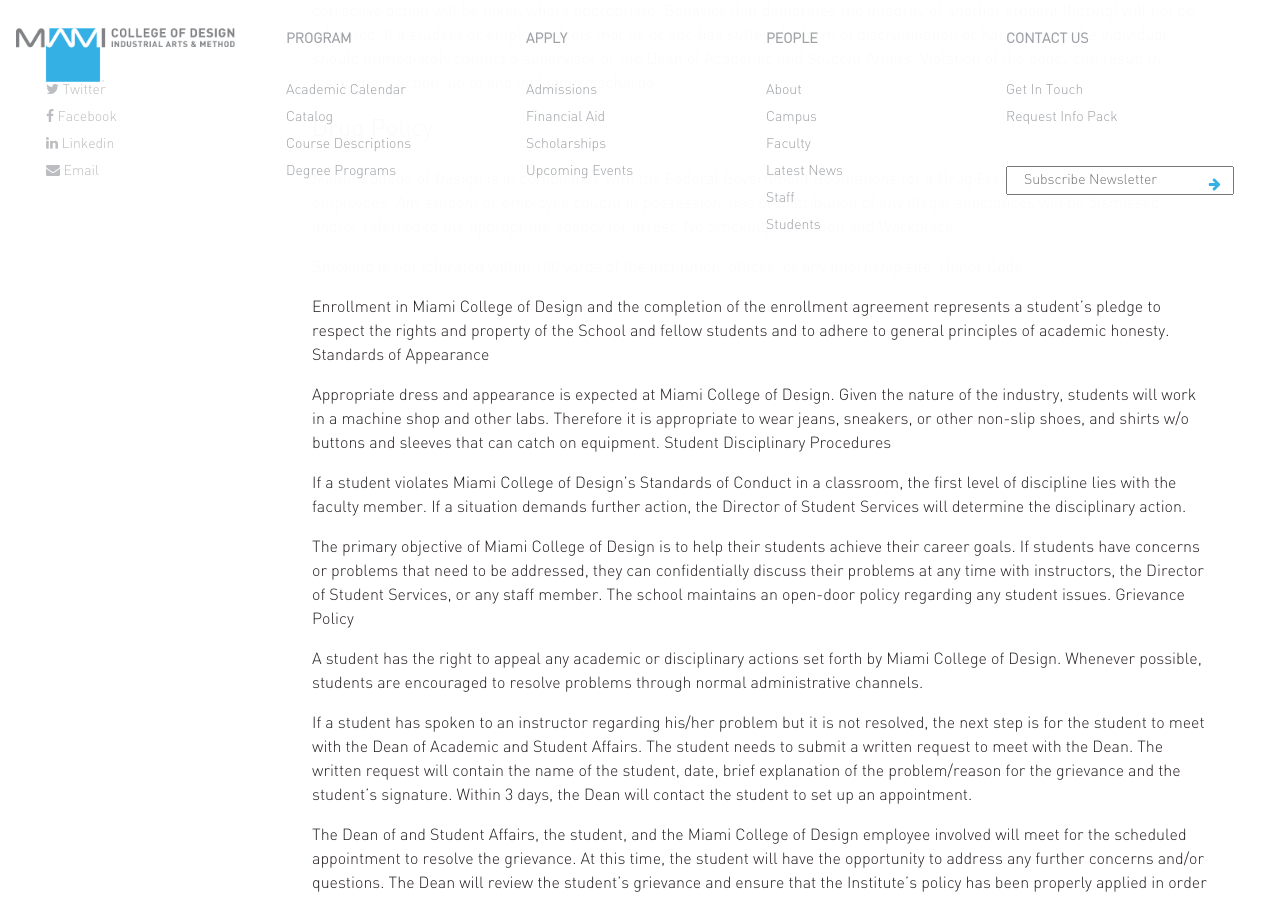
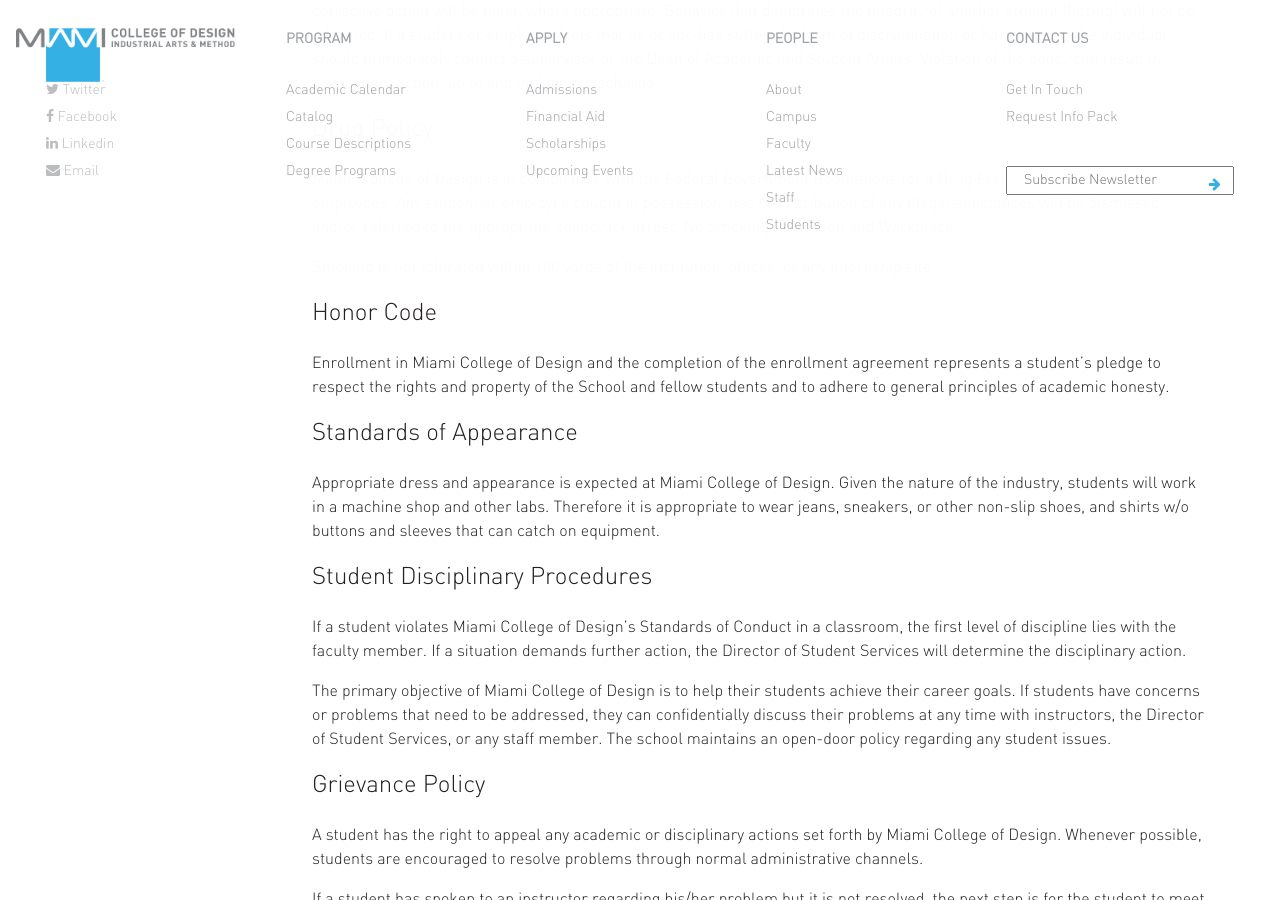
Before and after one commit to akritibhusal/MiamiCollegeofDesign, a Jekyll site: the page built from people/students.markdown, in a window 1280 px wide and 900 px high, scrolled down 4931 px. Built offline with Jekyll 4.4.1, drawn with Linux system fonts in a browser that asks for light colours; nearby versions of some CDN libraries; some of the changed text lies outside the part shown.

Commit message:
Updated Students

```diff
--- a/people/students.markdown
+++ b/people/students.markdown
@@ -179,18 +185,26 @@ Miami College of Design is in compliance with the Federal Government Regulations
 No Smoking Institution and Workplace
 
 Smoking is not tolerated within 100 yards of the institution, offices, or any internship site.
-Honor Code
+
+## Honor Code
+{:#honor-code}
 
 Enrollment in Miami College of Design and the completion of the enrollment agreement represents a student’s pledge to respect the rights and property of the School and fellow students and to adhere to general principles of academic honesty.
-Standards of Appearance
+
+## Standards of Appearance
+{:#appearance}
 
 Appropriate dress and appearance is expected at Miami College of Design. Given the nature of the industry, students will work in a machine shop and other labs. Therefore it is appropriate to wear jeans, sneakers, or other non-slip shoes, and shirts w/o buttons and sleeves that can catch on equipment.
-Student Disciplinary Procedures
+
+## Student Disciplinary Procedures
+{:#disciplinary}
 
 If a student violates Miami College of Design’s Standards of Conduct in a classroom, the first level of discipline lies with the faculty member. If a situation demands further action, the Director of Student Services will determine the disciplinary action.
 
 The primary objective of Miami College of Design is to help their students achieve their career goals. If students have concerns or problems that need to be addressed, they can confidentially discuss their problems at any time with instructors, the Director of Student Services, or any staff member. The school maintains an open-door policy regarding any student issues.
-Grievance Policy
+
+## Grievance Policy
+{:#grievance}
 
 A student has the right to appeal any academic or disciplinary actions set forth by Miami College of Design. Whenever possible, students are encouraged to resolve problems through normal administrative channels.
 
@@ -209,4 +223,4 @@ Further details regarding student conduct are found in the Miami College of Desi
 We are accepting applications!
 
 Please contact us by email for further information about our 2017 academic year.
-  info@miamicollegeofdesign.com
+info@miamicollegeofdesign.com
```
Also changed, not shown: other parts of people/students.markdown (+6 -0 lines).
